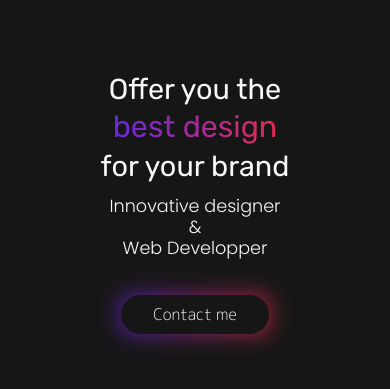
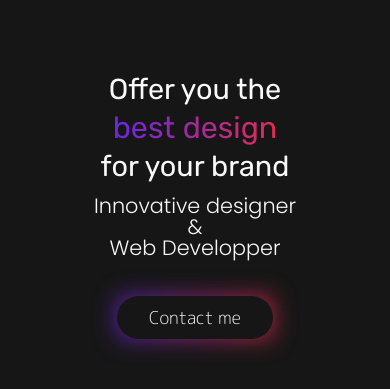
Before and after one commit to juliendaviaud/Daviaud-Design, a React (Create React App) app: page / in a window 390 px wide. Shown: the part 299-688 px from the top of the page. Built offline with nearby package versions, Linux system fonts and the light colour scheme.

Commit message:
Main titles responsive sizes corrections

```diff
--- a/src/components/Landing/Landing.css
+++ b/src/components/Landing/Landing.css
@@ -47,7 +47,7 @@
 }
 
 .fs-text-container {
-  margin-top: 10px;
+  margin-top: 15px;
   text-align: center;
   color: #f9f9f9;
 }
@@ -55,7 +55,7 @@
 .fs-text-container h1 {
   font-family: "Rubik";
   /* font-size: 2.3rem; */
-  font-size: 2rem;
+  font-size: 2.3rem;
   font-style: normal;
   font-weight: 400;
   line-height: normal;
@@ -76,7 +76,7 @@
   margin-top: 11px;
   color: #f9f9f9;
   font-family: Poppins;
-  font-size: 1.1rem;
+  font-size: 1.3rem;
   font-style: normal;
   font-weight: 300;
   line-height: normal;
@@ -99,7 +99,7 @@
   background: #161616;
   color: #f9f9f9;
   font-family: "M PLUS Rounded 1c";
-  font-size: 1rem;
+  font-size: 1.1rem;
   font-style: normal;
   font-weight: 300;
   line-height: normal;
```
